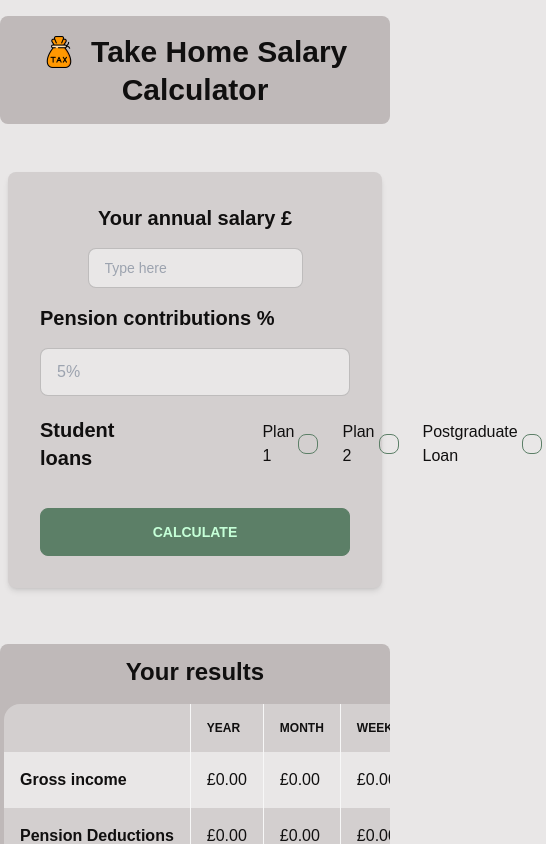
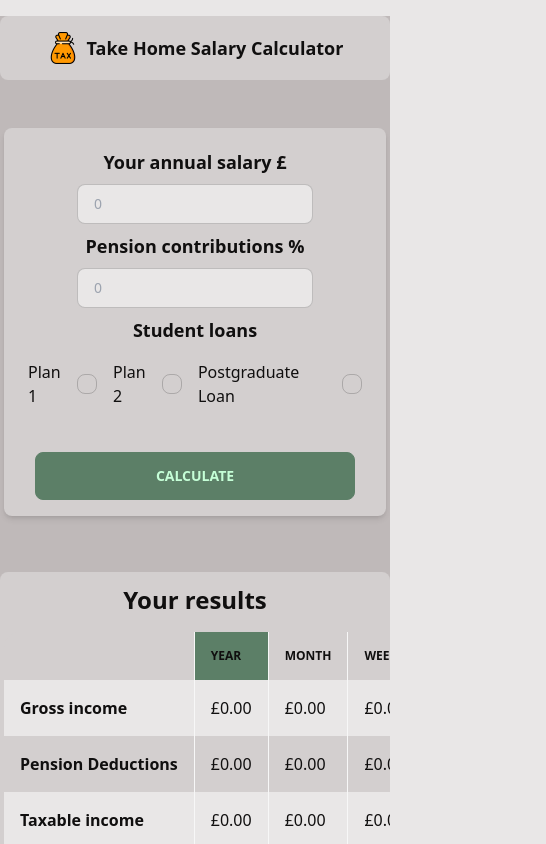
Before and after one commit to aamircodes/salary-calculator, a React (Create React App) app: page / in a window 390 px wide. Shown: the top 844 px of the page, 546 px wide, since content can reach past the window. Built offline with nearby package versions, Linux system fonts and the light colour scheme.

Commit message:
responsive design work

```diff
--- a/src/App.js
+++ b/src/App.js
@@ -15,7 +15,7 @@ const App = () => {
   const [takehome, setTakehome] = useState('');
 
   return (
-    <div className='min-h-screen bg-base-100'>
+    <div className='min-h-screen bg-base-300'>
       <Header />
       <div className='container mx-auto flex flex-col gap-12'>
         <Form
--- a/src/components/Form.js
+++ b/src/components/Form.js
@@ -27,7 +27,7 @@ const Form = ({
   const [pensionRate, setPensionRate] = useState('');
   const [isPlanOneChecked, setIsPlanOneChecked] = useState(false);
   const [isPlanTwoChecked, setIsPlanTwoChecked] = useState(false);
-  const [isPgChecked, isSetPgChecked] = useState(false);
+  const [isPgChecked, setIsPgChecked] = useState(false);
 
   const handleSubmit = (e) => {
     e.preventDefault();
@@ -68,66 +68,62 @@ const Form = ({
 
   return (
     <div className={`${className}`}>
-      <section className='bg-base-200 rounded-lg shadow-md p-8 mx-2'>
-        <form onSubmit={handleSubmit} flex flex-col>
-          <div className='grid grid-cols-1 md:grid-cols-2 gap-4 '>
-            <label className='text-xl font-semibold text-primary-700 flex items-center justify-center md:justify-start'>
+      <section className='bg-base-200 rounded-lg shadow-md p-4 sm:p-6 mx-1 sm:mx-2'>
+        <form onSubmit={handleSubmit}>
+          <div className='grid grid-cols-1 md:grid-cols-2 gap-2 md:gap-4 p-1 items-center justify-center'>
+            <label className='text-lg sm:text-xl md:text-2xl font-semibold text-primary-700  text-center md:text-start'>
               Your annual salary £
             </label>
-            <div className='flex justify-center md:justify-start'>
             <input
               type='number'
-                placeholder='Type here'
-                className='input input-md leading-10 h-10 text-sm input-bordered max-w-full sm:max-w-full'
+              placeholder='0'
+              className='input input-md leading-10 h-10 text-sm input-bordered  md:w-1/2 mx-auto md:mx-0'
               step='0.01'
-                min='0.01'
+              min='0'
               value={salary}
               onChange={(e) => setSalary(e.target.value)}
-                style={{ maxWidth: '100%' }} // Add this style
             />
-            </div>
-
-            <label className='text-xl font-semibold text-primary-700 flex items-center'>
+            <label className='text-lg sm:text-xl md:text-2xl font-semibold text-primary-700  text-center md:text-start'>
               Pension contributions %
             </label>
             <input
-              className='input input-bordered w-full sm:max-w-full'
-              type='text'
-              step='0.1'
-              min='0.0'
-              placeholder='5%'
+              className='input input-md leading-10 h-10 text-sm input-bordered  md:w-1/2 mx-auto md:mx-0'
+              type='number'
+              step='0.01'
+              min='0'
+              placeholder='0'
               value={pensionRate}
               onChange={(e) => setPensionRate(e.target.value)}
             />
-            <div className='flex items-center space-x-4 sm:flex-col md:flex-row sm:justify-start'>
-              <label className='text-xl font-semibold block text-primary-700 mr-32'>
+            <label className='text-lg sm:text-xl md:text-2xl font-semibold text-primary-700  text-center md:text-start'>
               Student loans
             </label>
-              <label className='label cursor-pointer font-medium text-md'>
+            <div className='flex flex-row space-x-2 justify-center md:justify-start'>
+              <label className='label cursor-pointer font-medium '>
                 Plan 1
                 <input
                   type='checkbox'
                   checked={isPlanOneChecked}
                   onChange={() => setIsPlanOneChecked(!isPlanOneChecked)}
-                  className='checkbox checkbox-primary h-5 w-5 ml-1'
+                  className='checkbox h-5 w-5 ml-1'
                 />
               </label>
-              <label className='label cursor-pointer font-medium text-md'>
+              <label className='label cursor-pointer font-medium'>
                 Plan 2
                 <input
                   type='checkbox'
                   checked={isPlanTwoChecked}
                   onChange={() => setIsPlanTwoChecked(!isPlanTwoChecked)}
-                  className='checkbox checkbox-primary h-5 w-5 ml-1'
+                  className='checkbox h-5 w-5 ml-1'
                 />
               </label>
-              <label className='label cursor-pointer font-medium text-md'>
+              <label className='label cursor-pointer font-medium'>
                 Postgraduate Loan
                 <input
                   type='checkbox'
                   checked={isPgChecked}
-                  onChange={() => isSetPgChecked(!isPgChecked)}
-                  className='checkbox checkbox-primary h-5 w-5 ml-1'
+                  onChange={() => setIsPgChecked(!isPgChecked)}
+                  className='checkbox h-5 w-5 ml-1'
                 />
               </label>
             </div>
--- a/src/components/Header.js
+++ b/src/components/Header.js
@@ -2,10 +2,16 @@ import incomeIcon from '../logo.png';
 
 const Header = () => {
   return (
-    <header className='text-center mt-4 mb-12 container mx-auto bg-base-300 rounded-lg'>
-      <div className='text-3xl font-bold py-4'>
-        <img className='inline w-8 h-8 mr-2 align-middle' src={incomeIcon} />{' '}
-        <span className='align-middle'>Take Home Salary Calculator</span>
+    <header className='text-center mt-4 mb-12 container mx-auto bg-base-200 rounded-lg px-4 md:px-0'>
+      <div className='text-3xl font-bold py-4 flex items-center justify-center'>
+        <img
+          className='inline w-8 h-8 mr-2 md:mr-4 align-middle'
+          src={incomeIcon}
+          alt='icon'
+        />
+        <span className='align-middle text-lg md:text-3xl'>
+          Take Home Salary Calculator
+        </span>
       </div>
     </header>
   );
--- a/src/components/Table.js
+++ b/src/components/Table.js
@@ -14,7 +14,7 @@ const Table = ({
 }) => {
   return (
     <div className={`${className}`}>
-      <div className='rounded-lg bg-base-300 my-2'>
+      <div className='rounded-lg bg-base-200 my-2'>
         <h2 className='flex justify-center text-2xl font-bold pt-3'>
           Your results
         </h2>
@@ -23,7 +23,7 @@ const Table = ({
             <thead>
               <tr>
                 <th></th>
-                <th>Year</th>
+                <th className='bg-primary'>Year</th>
                 <th>Month</th>
                 <th>Week</th>
                 <th>Day</th>
--- a/src/index.css
+++ b/src/index.css
@@ -1,13 +1,6 @@
 @tailwind base;
 @tailwind components;
 @tailwind utilities;
-
-
-@layer base {
-    html {
-        font-family: Poppins-Semibold, Arial, sans-serif;
-    }
-}
 
 .table th {
     border-right: 1px solid #f7f7f7;
@@ -16,3 +9,15 @@
 .table td {
     border-right: 1px solid #f7f7f7;
 }
+
+/* Chrome, Safari, Edge, Opera */
+input::-webkit-outer-spin-button,
+input::-webkit-inner-spin-button {
+  -webkit-appearance: none;
+  margin: 0;
+}
+
+/* Firefox */
+input[type=number] {
+  -moz-appearance: textfield;
+}
```
Lines whose indentation alone changed are shown as unchanged.
